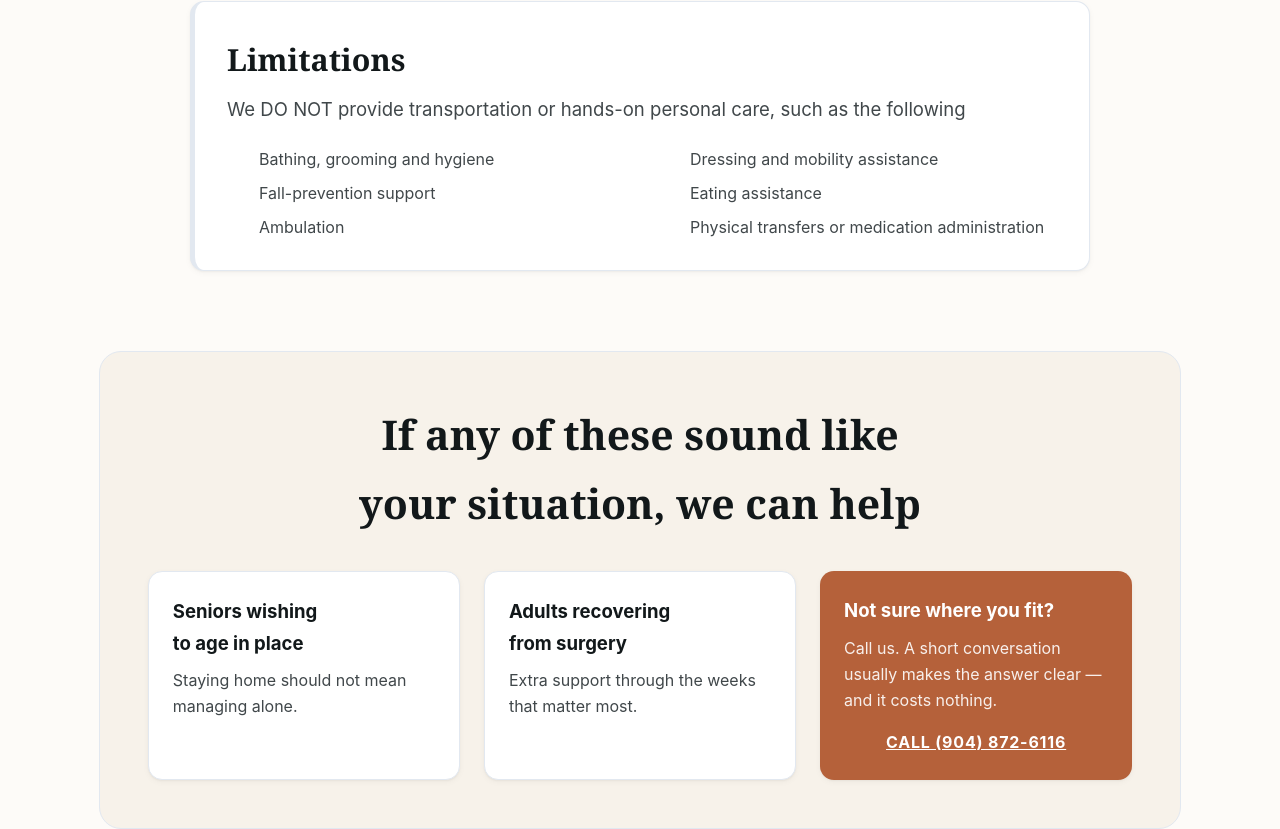
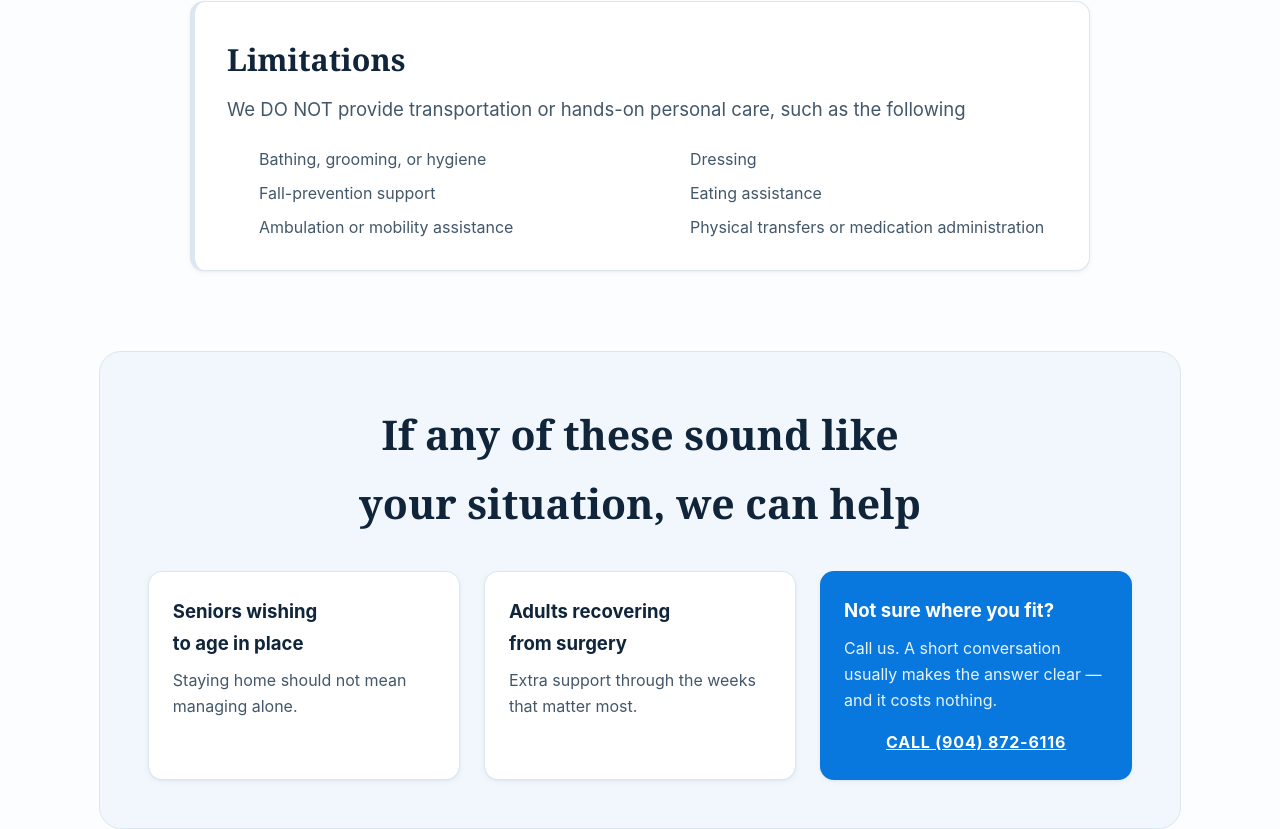
Before and after one commit to adhikarianilkumar/my-firebase-next-app, a Next.js app: page /services in a window 1280 px wide. Shown: the part 1120-1949 px from the top of the page. Built offline with nearby package versions, Linux system fonts and the light colour scheme.

Commit message:
Update theme colors and typography for improved accessibility and consistency

```diff
--- a/app/globals.css
+++ b/app/globals.css
@@ -1,29 +1,47 @@
 @import "tailwindcss";
 
 @theme {
-  /* Brand Typography Fonts */
-  --font-display: "Source Serif 4", "Iowan Old Style", Georgia, "Times New Roman", serif;
-  --font-body: "Inter", -apple-system, BlinkMacSystemFont, "Segoe UI", Roboto, Helvetica, Arial, sans-serif;
+  /* Brand Typography */
+  --font-display: "Source Serif 4", "Iowan Old Style", Georgia,
+    "Times New Roman", serif;
+  --font-body: "Inter", -apple-system, BlinkMacSystemFont, "Segoe UI",
+    Roboto, Helvetica, Arial, sans-serif;
 
-  /* Warm, High-Contrast Premium Neutrals (Completely Non-Clinical) */
-  --color-brand-ink-dark: #12181a;     /* Headers & Important Elements */
-  --color-brand-ink: #1c2224;          /* Main Text Base */
-  --color-brand-ink-soft: #40474a;     /* Body Text (Exceeds WCAG Contrast Scales) */
-  --color-brand-muted: #646e73;        /* Sub-labels */
-  --color-brand-line: #e2e8f0;         /* Soft Section Dividers */
+  /* Brand Neutrals — Cool, Clean, and Accessible */
+  --color-brand-ink-dark: #10243a;
+  --color-brand-ink: #203448;
+  --color-brand-ink-soft: #43576a;
+  --color-brand-muted: #66798b;
+  --color-brand-line: #dce6ef;
 
-  /* Warm Accent Clay Tones (Human & Welcoming) */
-  --color-brand-clay-700: #9c4f2c;
-  --color-brand-clay-600: #b5613a;     /* Primary Call-to-Action Buttons */
-  --color-brand-clay-500: #c87a51;
-  --color-brand-clay-100: #f7e7de;
+  /* Primary Brand Blue — Trust, Care, and Professionalism */
+  --color-brand-blue-900: #063b82;
+  --color-brand-blue-800: #064da8;
+  --color-brand-blue-700: #075fc7;
+  --color-brand-blue-600: #0878de;
+  --color-brand-blue-500: #1597f2;
+  --color-brand-blue-100: #e5f3ff;
 
-  /* Background Warm Sand Tones (Soft Ivory Canvas) */
-  --color-brand-sand-50: #fdfbf8;      /* Root App Background */
-  --color-brand-sand-100: #f7f2ea;     /* Alternating Strip Backgrounds */
-  --color-brand-sand-200: #ece4d8;
+  /* Secondary Brand Green — Health, Growth, and Wellness */
+  --color-brand-green-900: #07552b;
+  --color-brand-green-800: #087032;
+  --color-brand-green-700: #168b20;
+  --color-brand-green-600: #2bb80e;
+  --color-brand-green-500: #55d412;
+  --color-brand-green-100: #eaf9df;
 
-  /* Fluid Readability Type Scales for Older Hands/Eyes */
+  /* Compatibility Tokens — Existing Clay Classes Now Use Blue */
+  --color-brand-clay-700: #075fc7;
+  --color-brand-clay-600: #0878de;
+  --color-brand-clay-500: #1597f2;
+  --color-brand-clay-100: #e5f3ff;
+
+  /* Cool Neutral Backgrounds */
+  --color-brand-sand-50: #fbfdff;
+  --color-brand-sand-100: #f1f7fc;
+  --color-brand-sand-200: #e3edf5;
+
+  /* Fluid Typography — Preserve Existing Readability */
   --text-step-minus-1: clamp(0.94rem, 0.92rem + 0.1vw, 1rem);
   --text-step-0: clamp(1.06rem, 1.02rem + 0.2vw, 1.16rem);
   --text-step-1: clamp(1.25rem, 1.18rem + 0.35vw, 1.45rem);
@@ -36,10 +54,18 @@
   --radius-brand-md: 14px;
   --radius-brand-lg: 22px;
 
-  /* Elevation Shadows */
-  --shadow-brand-sm: 0 1px 2px rgba(18, 24, 26, 0.04), 0 2px 6px rgba(18, 24, 26, 0.04);
-  --shadow-brand-md: 0 4px 10px rgba(18, 24, 26, 0.06), 0 12px 28px rgba(18, 24, 26, 0.06);
-  --shadow-brand-lg: 0 10px 24px rgba(18, 24, 26, 0.08), 0 28px 60px rgba(18, 24, 26, 0.08);
+  /* Cool, Subtle Elevation Shadows */
+  --shadow-brand-sm:
+    0 1px 2px rgba(16, 36, 58, 0.04),
+    0 2px 6px rgba(16, 36, 58, 0.04);
+
+  --shadow-brand-md:
+    0 4px 10px rgba(16, 36, 58, 0.06),
+    0 12px 28px rgba(16, 36, 58, 0.06);
+
+  --shadow-brand-lg:
+    0 10px 24px rgba(16, 36, 58, 0.08),
+    0 28px 60px rgba(16, 36, 58, 0.08);
 }
 
 @layer base {
--- a/app/services/page.tsx
+++ b/app/services/page.tsx
@@ -4,7 +4,7 @@ export default function ServicesPage() {
   const serviceCards = [
     { id: "skilled", title: "Homemaker services", desc: "Meaningful support for everyday living.", items: ["Housekeeping", "Meal planning and preparation", "Shopping assistance", "Routine household activities"], isClay: true },
     { id: "companionship", title: "Companionship", desc: "Isolation affects health as much as any diagnosis. Company matters.", items: ["Conversation and social support", "Accompaniment during community outings", "Accompaniment to appointments", "Verbal reminders for appointments"], isClay: true },
-    { id: "personal", title: "Limitations ", desc: "We DO NOT provide transportation or hands-on personal care, such as the following", items: ["Bathing, grooming and hygiene", "Dressing and mobility assistance", "Fall-prevention support", "Eating assistance", "Ambulation", "Physical transfers or medication administration"], isClay: false },
+    { id: "personal", title: "Limitations ", desc: "We DO NOT provide transportation or hands-on personal care, such as the following", items: ["Bathing, grooming, or hygiene", "Dressing", "Fall-prevention support", "Eating assistance", "Ambulation or mobility assistance", "Physical transfers or medication administration"], isClay: false },
   ];
 
   return (
```
